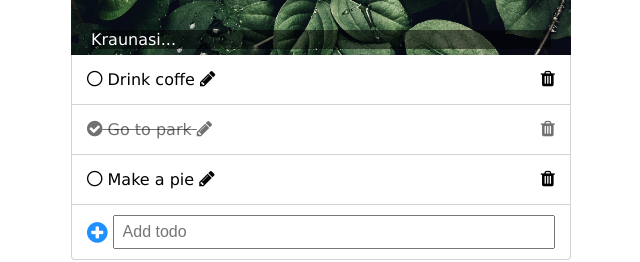
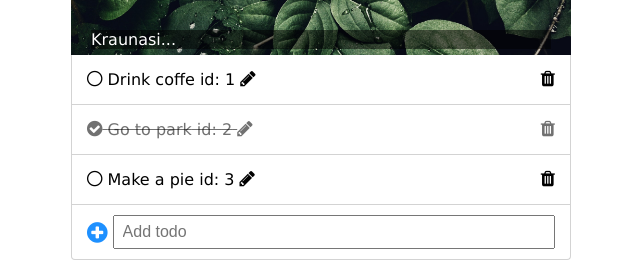
Before and after one commit to Tr1nTuKaS/React-Todo-2021.11.09, a React (Create React App) app: page / in a window 1280 px wide. Shown: the part 343-605 px from the top of the page, without its empty margins (319-959 px from the left). Built offline with nearby package versions, Linux system fonts and the light colour scheme.

Commit message:
delete action

```diff
--- a/src/TodoListPage.js
+++ b/src/TodoListPage.js
@@ -37,11 +37,19 @@ function TodoListPage() {
     setTodosArr(newTodoArrState);
     setTodoIdCounter(() => todoIdCounter + 1);
   };
+
+  const handleTodoDelete = (id) => {
+    console.log('you want to delete todo with id', id);
+    // call handleTodoDelete from todo item
+    //  setTodosArr with state copy without the one obj that has id === id
+    // filter
+  };
+
   return (
     <div className='container'>
       <TodoHeader />
       <section className='content'>
-        <TodoList todos={todosArr} />
+        <TodoList todos={todosArr} onTodoDelete={handleTodoDelete} />
         <TodoAddNew onAddNewTodo={handleAddNewTodo} />
       </section>
     </div>
--- a/src/Todos/TodoItem.js
+++ b/src/Todos/TodoItem.js
@@ -9,12 +9,24 @@ function TodoItem(props) {
     return `fa fa-${props.isDone ? 'check-circle' : 'circle-thin'}`;
   };
   // add title from props
+
+  const sendDeleteId = (e) => {
+    props.onTodoDelete(props.id);
+  };
+
   return (
     <li className={itemClasses()}>
       <i className={checkCircleClasses()} aria-hidden='true'></i>
-      <span className='text'> {props.title} </span>
+      <span className='text'>
+        {' '}
+        {props.title} id: {props.id}{' '}
+      </span>
       <i className='fa fa-pencil edit-icon' aria-hidden='true'></i>
-      <i className='fa fa-trash delete-icon' aria-hidden='true'></i>
+      <i
+        onClick={sendDeleteId}
+        className='fa fa-trash delete-icon'
+        aria-hidden='true'
+      ></i>
     </li>
   );
 }
--- a/src/Todos/TodoList.js
+++ b/src/Todos/TodoList.js
@@ -7,7 +7,14 @@ function TodoList(props) {
   return (
     <ul id='list' className='list'>
       {props.todos.map((todo) => (
-        <TodoItem key={todo.id} title={todo.title} isDone={todo.isDone} />
+        <TodoItem
+          key={todo.id}
+          title={todo.title}
+          isDone={todo.isDone}
+          id={todo.id}
+          onTodoDelete={props.onTodoDelete}
+        />
+        // <TodoItem key={todo.id} {...todo} />
       ))}
     </ul>
   );
```
